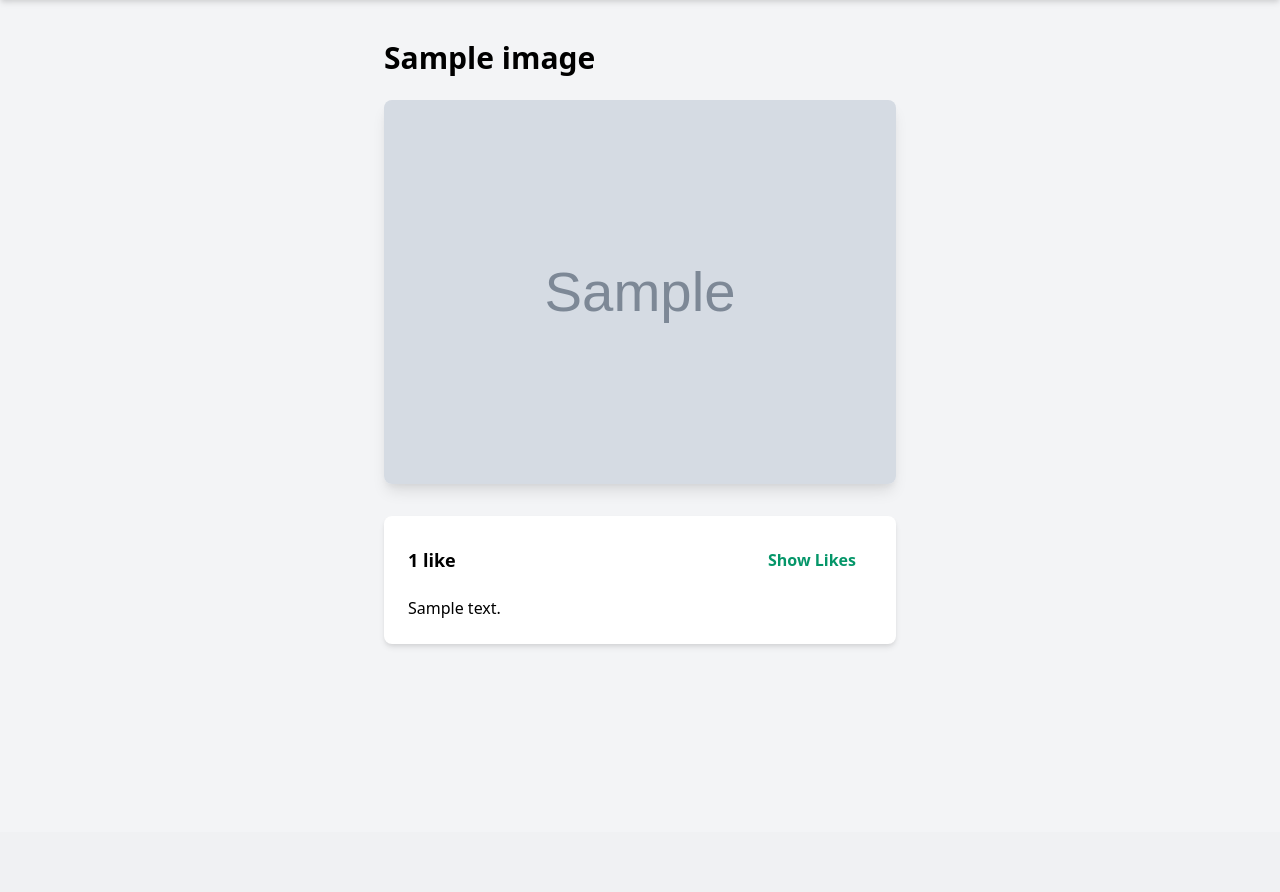
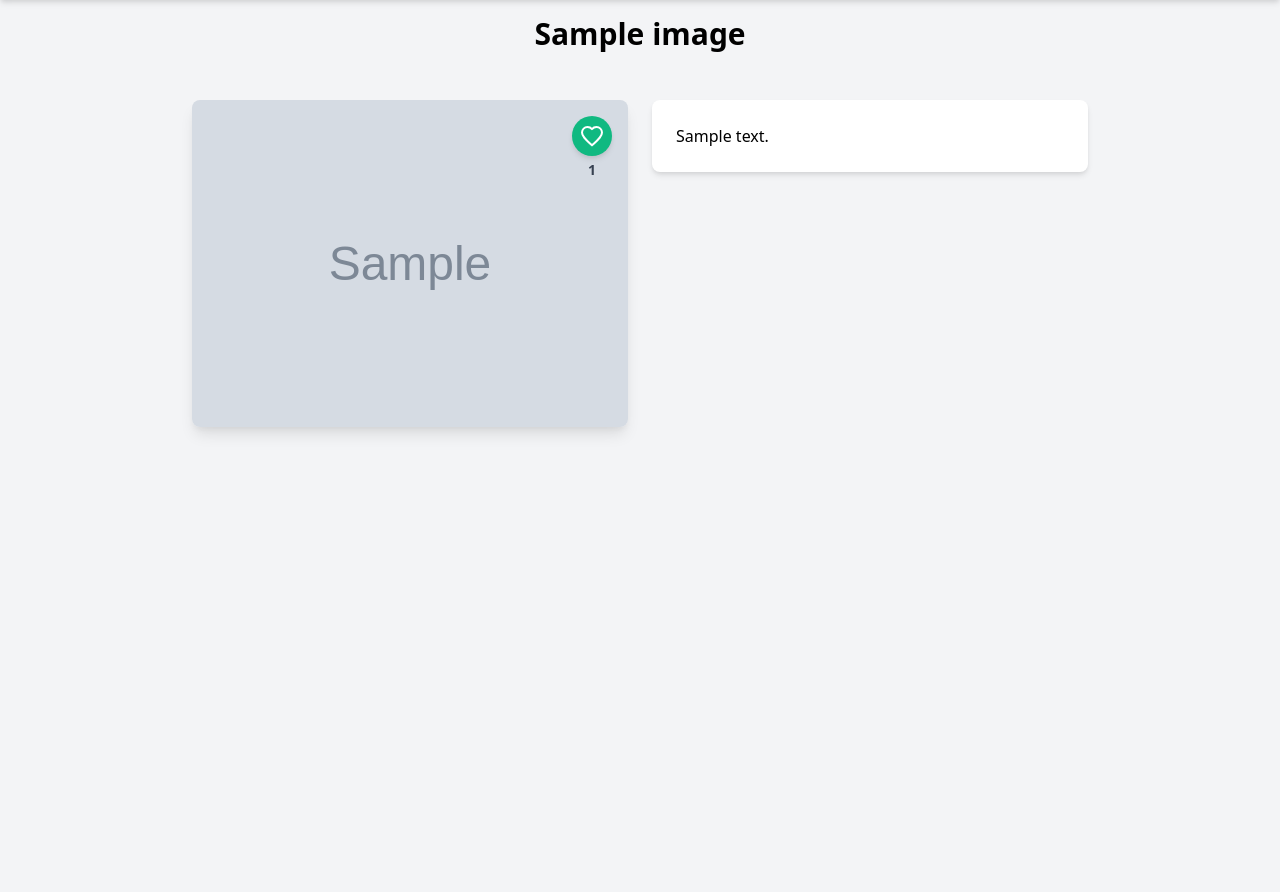
Before and after one commit to Josue-Tejeda/InterestIntersection, a Django app: a page that uses account/templates/base.html in a window 1280 px wide. Shown: the part 64-956 px from the top of the page. Before the commit the page ends 711 px from the top, so only its background shows below. Run offline with Django 5.2, Linux system fonts and the light colour scheme; tables that the repository leaves empty hold one stand-in row (values such as "Sample post"); grey boxes marked "Sample" are stand-in pictures; some libraries are stand-ins or nearby versions.

Commit message:
feat: update image detail view

```diff
--- a/account/templates/account/partials/header.html
+++ b/account/templates/account/partials/header.html
@@ -16,7 +16,8 @@
             <div class="relative" x-data="{ open: false }">
                 <button @click="open = !open" class="flex items-center space-x-2 focus:outline-none">
                     {% if user.profile.avatar %}
-                    <img src="{{ user.profile.avatar.url }}" alt="pfp" class="w-8 h-8 rounded-full">
+                    {% load thumbnail %}
+                    <img src="{% thumbnail user.profile.avatar 50x50 crop %}" alt="pfp" class="w-8 h-8 rounded-full">
                     {% else %}
                     <img src="{% static 'images/user-avatar.png' %}" alt="pfp" class="w-8 h-8 rounded-full">
                     {% endif %}
--- a/account/templates/base.html
+++ b/account/templates/base.html
@@ -6,7 +6,6 @@
     <meta http-equiv="X-UA-Compatible" content="IE=edge">
     <meta name="viewport" content="width=device-width, initial-scale=1.0">
     <title>{% block title %}{% endblock %}</title>
-    <link href="{% static 'css/base.css' %}" rel="stylesheet">
     <script src="https://cdn.jsdelivr.net/npm/alpinejs@3.9.1/dist/cdn.min.js" defer></script>
     <link href="https://cdn.jsdelivr.net/npm/tailwindcss@2.2.19/dist/tailwind.min.css" rel="stylesheet">
 </head>
@@ -29,5 +28,14 @@
         {% block content %}
         {% endblock %}
     </div>
+
+    <script src="//cdn.jsdelivr.net/npm/js-cookie@3.0.5/dist/js.cookie.min.js"></script>
+    <script>
+        const csrftoken = Cookies.get('csrftoken');
+        document.addEventListener('DOMContentLoaded', (event) => {
+            {% block domready %}
+            {% endblock %}
+        })
+    </script>
 </body>
 </html>
--- a/app/settings.py
+++ b/app/settings.py
@@ -36,6 +36,7 @@ INSTALLED_APPS = [
     'django_extensions',
     'social_django',
     'widget_tweaks',
+    'easy_thumbnails',
 ]
 
 MIDDLEWARE = [
--- a/images/templates/image/detail.html
+++ b/images/templates/image/detail.html
@@ -1,56 +1,114 @@
 {% extends "base.html" %}
+
 {% block title %}{{ image.title }}{% endblock %}
+
 {% block content %}
-<div class="flex justify-center min-h-screen py-6 " x-data="{ showLikes: false }">
-    <div class="max-w-lg w-full ">
-    <h1 class="text-3xl font-bold mb-6">{{ image.title }}</h1>
-    <img src="{{ image.image.url }}" class="w-full max-w-2xl mx-auto rounded-lg shadow-lg mb-8" alt="{{ image.title }}">
-    {% with total_likes=image.users_like.count %}
-    <div class="bg-white p-6 rounded-lg shadow-md ">
-        <div class="flex justify-between items-center mb-4">
-            <span class="text-lg font-semibold">
-                {{ total_likes }} like{{ total_likes|pluralize }}
+<h1 class="text-3xl font-bold mb-6 text-center">{{ image.title }}</h1>
+<div class="flex justify-center min-h-screen py-6" x-data="{ toggleLikes: false }">
+    <div class="max-w-4xl w-full flex flex-col md:flex-row gap-6">
+        <div class="flex-1 relative">
+            {% load thumbnail %}
+            <a href="{{ image.image.url }}">
+                <img src="{% thumbnail image.image 300x0 %}" class="image-detail w-full max-w-2xl mx-auto rounded-lg shadow-lg mb-8" alt="{{ image.title }}">
+            </a>
+            <!-- Like button with heart icon -->
+            <div class="absolute top-4 right-4 flex flex-col items-center">
+                <button
+                    data-id="{{ image.id }}"
+                    data-action="{% if request.user in users_like %}un{% endif %}like"
+                    class="like-button bg-green-500 hover:bg-green-600 text-white p-2 rounded-full shadow-md transition"
+                    title="{% if request.user in users_like %}Unlike{% else %}Like{% endif %}">
+                    <svg xmlns="http://www.w3.org/2000/svg" fill="{% if request.user in users_like %}currentColor{% else %}none{% endif %}" viewBox="0 0 24 24" stroke="currentColor" class="w-6 h-6">
+                        <path stroke-linecap="round" stroke-linejoin="round" stroke-width="2" d="M12 21.35l-1.45-1.32C5.4 15.36 2 12.28 2 8.5 2 5.42 4.42 3 7.5 3c1.74 0 3.41.81 4.5 2.09C13.09 3.81 14.76 3 16.5 3 19.58 3 22 5.42 22 8.5c0 3.78-3.4 6.86-8.55 11.54L12 21.35z" />
+                    </svg>
+                </button>
+                <!-- Likes count with click interaction -->
+                <span
+                    class="text-sm font-semibold mt-1 text-gray-700 cursor-pointer"
+                    @click="toggleLikes = !toggleLikes">
+                    {{ total_likes }}
                 </span>
-            <button
-                @click="showLikes = !showLikes"
-                class="font-bold py-2 px-4 text-green-600"
-            >
-                <span x-text="showLikes ? 'Hide Likes' : 'Show Likes'"></span>
-            </button>
-        </div>
-        <div class="prose max-w-none">
-            {{ image.description|linebreaks }}
-        </div>
-    </div>
+                <!-- Users who liked the image, shown when clicked -->
                 <div
-        x-show="showLikes"
+                    x-show="toggleLikes"
                     x-transition:enter="transition ease-out duration-300"
                     x-transition:enter-start="opacity-0 transform scale-90"
                     x-transition:enter-end="opacity-100 transform scale-100"
                     x-transition:leave="transition ease-in duration-300"
                     x-transition:leave-start="opacity-100 transform scale-100"
                     x-transition:leave-end="opacity-0 transform scale-90"
-        class="mt-8 bg-gray-100 p-6 rounded-lg shadow-md"
+                    class="absolute bg-gray-100 p-4 mt-16 rounded-lg shadow-md w-48"
                 >
-        <h2 class="text-2xl font-bold mb-4">Users who liked this image</h2>
-        <div class="grid grid-cols-2 md:grid-cols-3 lg:grid-cols-4 gap-4">
-            {% for user in image.users_like.all %}
+                    <h2 class="text-sm font-bold mb-2">Users who liked this image</h2>
+                    <div class="grid grid-cols-1 gap-2">
+                        {% for user in users_like %}
                         <div class="flex items-center space-x-2">
                             {% if user.profile.photo %}
-                <img src="{{ user.profile.photo.url }}" class="w-10 h-10 rounded-full" alt="{{ user.first_name }}">
+                            <img src="{{ user.profile.photo.url }}" class="w-6 h-6 rounded-full" alt="{{ user.first_name }}">
                             {% else %}
-                <div class="w-10 h-10 rounded-full bg-gray-300 flex items-center justify-center">
-                    <span class="text-gray-600 font-bold">{{ user.first_name|first }}</span>
+                            <div class="w-6 h-6 rounded-full bg-gray-300 flex items-center justify-center">
+                                <span class="text-xs text-gray-600 font-bold">{{ user.first_name|first }}</span>
                             </div>
                             {% endif %}
-                <p class="font-medium">{{ user.first_name }}</p>
+                            <p class="text-xs font-medium">{{ user.first_name }}</p>
                         </div>
                         {% empty %}
-            <p class="col-span-full text-gray-500 italic">Nobody likes this image yet.</p>
+                        <p class="text-xs text-gray-500 italic">Nobody likes this image yet.</p>
                         {% endfor %}
                     </div>
                 </div>
             </div>
+        </div>
+        <div class="flex-1">
+            {% with total_likes=image.users_like.count users_like=image.users_like.all %}
+            <div class="image-info bg-white p-6 rounded-lg shadow-md">
+                <div class="prose max-w-none">
+                    {{ image.description|linebreaks }}
+                </div>
+            </div>
             {% endwith %}
         </div>
+    </div>
+</div>
 {% endblock %}
+
+{% block domready %}
+const url = '{% url "images:like" %}';
+var options = {
+    method: 'POST',
+    headers: {'X-CSRFToken': csrftoken},
+    mode: 'same-origin'
+};
+
+document.querySelector('.like-button').addEventListener('click', function(e) {
+    e.preventDefault();
+    var likeButton = this;
+
+    // Add request body
+    var formData = new FormData();
+    formData.append('id', likeButton.dataset.id);
+    formData.append('action', likeButton.dataset.action);
+    options['body'] = formData;
+
+    // Send HTTP request
+    fetch(url, options)
+        .then(response => response.json())
+        .then(data => {
+            if (data['status'] === 'ok') {
+                var previousAction = likeButton.dataset.action;
+
+                // Toggle button text and data-action
+                var action = previousAction === 'like' ? 'unlike' : 'like';
+                likeButton.dataset.action = action;
+
+                // Toggle heart fill color
+                likeButton.querySelector('svg').setAttribute('fill', action === 'like' ? 'none' : 'currentColor');
+
+                // Update like count
+                var likeCount = document.querySelector('.like-button + span');
+                var totalLikes = parseInt(likeCount.innerHTML);
+                likeCount.innerHTML = previousAction === 'like' ? totalLikes + 1 : totalLikes - 1;
+            }
+        });
+});
+{% endblock %}
--- a/images/urls.py
+++ b/images/urls.py
@@ -6,6 +6,6 @@ app_name = 'images'
 urlpatterns = [
     path('create/', views.image_create, name='create'),
     path('detail/<int:id>/<slug:slug>/', views.image_detail, name='detail'),
-    # path('like/', views.image_like, name='like'),
+    path('like/', views.image_like, name='like'),
     # path('', views.image_list, name='list'),
 ]
--- a/images/views.py
+++ b/images/views.py
@@ -1,6 +1,8 @@
+from django.http import JsonResponse
 from django.shortcuts import get_object_or_404, render, redirect
 from django.contrib.auth.decorators import login_required
 from django.contrib import messages
+from django.views.decorators.http import require_POST
 
 from .models import Image
 from .forms import ImageCreateForm
@@ -24,9 +26,33 @@ def image_create(request):
 def image_detail(request, id, slug):
     template = 'image/detail.html'
     image = get_object_or_404(Image, id=id, slug=slug)
+
     context= {
         'section': 'images',
-        'image': image
+        'image': image,
+        'total_likes': image.users_like.count(),
+        'users_like': image.users_like.all()
         }
 
     return render(request, template, context)
+
+
+@login_required
+@require_POST
+def image_like(request):
+    image_id = request.POST.get('id')
+    action = request.POST.get('action')
+
+    if image_id and action:
+        try:
+            image = Image.objects.get(id=image_id)
+            if action == 'like':
+                image.users_like.add(request.user)
+            else:
+                image.users_like.remove(request.user)
+
+            return JsonResponse({'status': 'ok'})
+        except Image.DoesNotExist:
+            pass
+
+    return JsonResponse({'status': 'error'})
```
Lines whose indentation alone changed are shown as unchanged.
